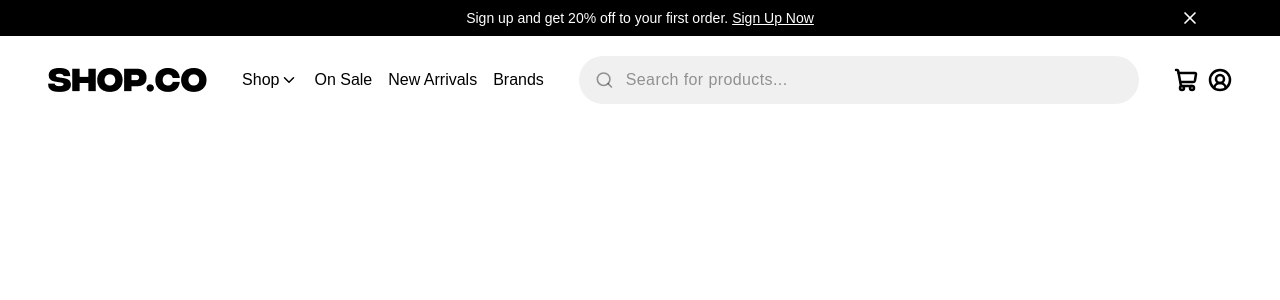
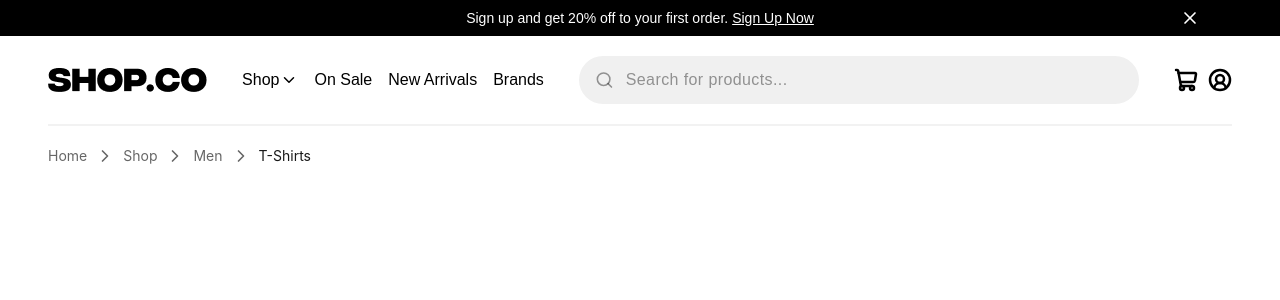
Before and after one commit to 01mehran/shopverse, a React (Vite) app: page /productDetails in a window 1280 px wide. Shown: the top 300 px of the page. Built offline with nearby package versions, Linux system fonts and the light colour scheme; a web font is replaced by a local one.

Commit message:
feat(product-details): add breadCrumb layout

```diff
--- a/src/App.tsx
+++ b/src/App.tsx
@@ -3,7 +3,7 @@ import { createBrowserRouter, RouterProvider } from "react-router-dom";
 
 // Pages;
 import Home from "./pages/Home";
-import ProductDetail from "./pages/ProductDetail";
+import ProductDetails from "./pages/ProductDetails";
 
 const router = createBrowserRouter([
   {
@@ -12,7 +12,7 @@ const router = createBrowserRouter([
   },
   {
     path: "/productDetails",
-    element: <ProductDetail />,
+    element: <ProductDetails />,
   },
 ]);
 
--- a/src/pages/ProductDetail.tsx
+++ /dev/null
@@ -1,11 +0,0 @@
-// Components;
-import { Header, TopBar } from "@/shared/components";
-
-export default function ProductDetail() {
-  return (
-    <section>
-      <TopBar />
-      <Header />
-    </section>
-  );
-}
--- /dev/null
+++ b/src/pages/ProductDetails.tsx
@@ -0,0 +1,12 @@
+// Components;
+import { BreadCrumb, Header, TopBar } from "@/shared/components";
+
+export default function ProductDetails() {
+  return (
+    <section>
+      <TopBar />
+      <Header />
+      <BreadCrumb />
+    </section>
+  );
+}
--- /dev/null
+++ b/src/shared/components/BreadCrumb.tsx
@@ -0,0 +1,26 @@
+// Components;
+import Container from "./Container";
+
+// Icons;
+import { ChevronRight } from "lucide-react";
+
+export default function BreadCrumb() {
+  return (
+    <section>
+      <Container>
+        <hr className="border border-black/5" />
+        <nav aria-label="Breadcrumb">
+          <ol className="font-satoshi flex items-center gap-2 py-4 text-sm text-black/60 md:py-5">
+            <li>Home</li>
+            <ChevronRight size={20} />
+            <li>Shop</li>
+            <ChevronRight size={20} />
+            <li>Men</li>
+            <ChevronRight size={20} />
+            <li className="text-black/90">T-Shirts</li>
+          </ol>
+        </nav>
+      </Container>
+    </section>
+  );
+}
--- a/src/shared/components/Footer.tsx
+++ b/src/shared/components/Footer.tsx
@@ -1,6 +1,6 @@
 // Components;
 import Container from "./Container";
-import FooterColumn from "../../features/home/components/FooterColumn";
+import FooterColumn from "./FooterColumn";
 import FooterLogosBox from "./FooterlogosBox";
 
 // Data;
--- a/src/shared/components/index.ts
+++ b/src/shared/components/index.ts
@@ -4,4 +4,5 @@ export { default as ProductCard } from "./ProductCard";
 export { default as Container } from "./Container";
 export { default as Footer } from "./Footer";
 export { default as FooterlogosBox } from "./FooterlogosBox";
-export { default as FooterColumn } from "../../features/home/components/FooterColumn";
+export { default as FooterColumn } from "./FooterColumn";
+export { default as BreadCrumb } from "./BreadCrumb";
```
Also changed, not shown: src/shared/components/FooterColumn.tsx (renamed from src/features/home/components/FooterColumn.tsx).
